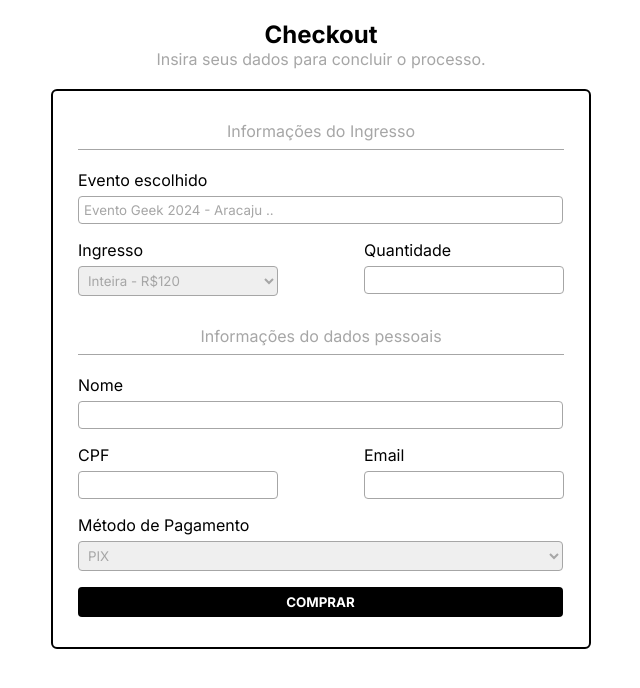
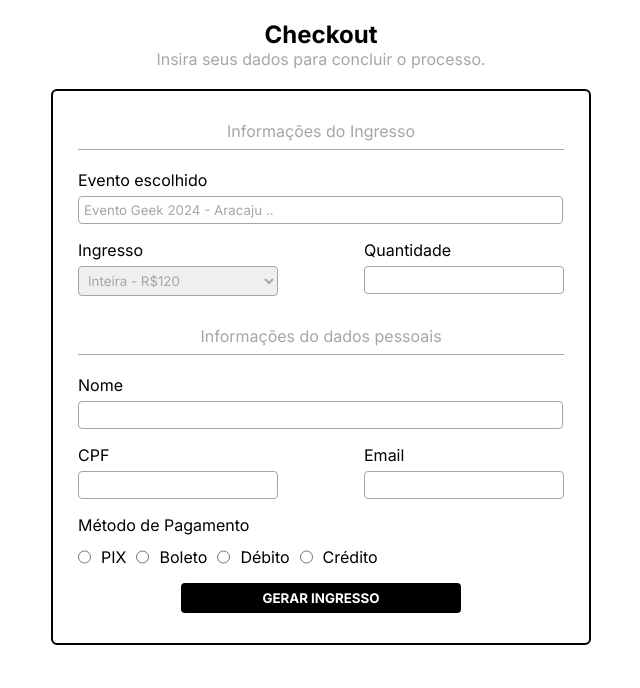
Before and after one commit to invencaosts/ingresso, a website built with webpack: page public/index.html in a window 1280 px wide. Shown: the whole page, without its empty margins (319-959 px from the left). Built offline with nearby package versions, Linux system fonts and the light colour scheme.

Commit message:
alterando input radios qrcode gender

```diff
--- a/public/assets/css/index.css
+++ b/public/assets/css/index.css
@@ -36,8 +36,7 @@
   background-color: #a6a6a6;
 }
 
-input,
-select {
+.input {
   border: 1px solid #a6a6a6;
   border-radius: 4px;
 
@@ -65,7 +64,7 @@ select {
 }
 
 #dados {
-  width: 320px;
+  width: 400px;
   padding: 30px 25px 30px 25px;
 
   border: 2px solid black;
@@ -90,10 +89,24 @@ select {
   margin-top: 16px;
 }
 
-#dados button {
+.radios,
+.radios div {
+  display: flex;
+  gap: 10px;
+
+  margin-top: 6px;
+}
+
+#button {
+  text-align: center;
+}
+
+#button button {
+  text-align: center;
+
   cursor: pointer;
 
-  width: 270px;
+  width: 180px;
   height: 30px;
   margin-top: 16px;
 
@@ -120,7 +133,7 @@ select {
     width: 485px;
   }
 
-  #dados button {
-    width: 485px;
+  #button button {
+    width: 280px;
   }
 }
--- a/public/index.html
+++ b/public/index.html
@@ -30,13 +30,18 @@
 
         <div id="evento" class="input-grande">
           <p>Evento escolhido</p>
-          <input type="text" value="Evento Geek 2024 - Aracaju .." readonly />
+          <input
+            class="input"
+            type="text"
+            value="Evento Geek 2024 - Aracaju .."
+            readonly
+          />
         </div>
 
         <div id="centro-ig" class="inputs-centro">
           <div id="ingresso" class="input-pequeno">
             <p>Ingresso</p>
-            <select name="" id="">
+            <select name="" id="" class="input">
               <option value="">Inteira - R$120</option>
               <option value="">Meia - R$60</option>
             </select>
@@ -44,7 +49,7 @@
 
           <div id="quantidade" class="input-pequeno">
             <p>Quantidade</p>
-            <input type="number" />
+            <input type="number" class="input" />
           </div>
         </div>
 
@@ -55,32 +60,46 @@
 
         <div id="nome" class="input-grande">
           <p>Nome</p>
-          <input type="text" />
+          <input type="text" class="input" />
         </div>
 
         <div id="centro-ne" class="inputs-centro">
           <div id="cpf" class="input-pequeno">
             <p>CPF</p>
-            <input type="text" />
+            <input type="text" class="input" />
           </div>
 
           <div id="email" class="input-pequeno">
             <p>Email</p>
-            <input type="text" />
+            <input type="text" class="input" />
           </div>
         </div>
 
-        <div id="me-pagamento" class="input-grande">
+        <div id="me-pagamento">
           <p>Método de Pagamento</p>
-          <select name="" id="">
-            <option value="">PIX</option>
-            <option value="">Boleto</option>
-            <option value="">Débito</option>
-            <option value="">Crédito</option>
-          </select>
+          <div class="radios">
+            <div id="radio-one">
+              <input type="radio" name="mp" />
+              <label for="">PIX</label>
+            </div>
+            <div id="radio-two">
+              <input type="radio" name="mp" />
+              <label for="">Boleto</label>
+            </div>
+            <div id="radio-three">
+              <input type="radio" name="mp" />
+              <label for="">Débito</label>
+            </div>
+            <div id="radio-four">
+              <input type="radio" name="mp" />
+              <label for="">Crédito</label>
+            </div>
+          </div>
         </div>
 
-        <button>COMPRAR</button>
+        <div id="button">
+          <button>GERAR INGRESSO</button>
+        </div>
       </div>
     </div>
   </body>
```
